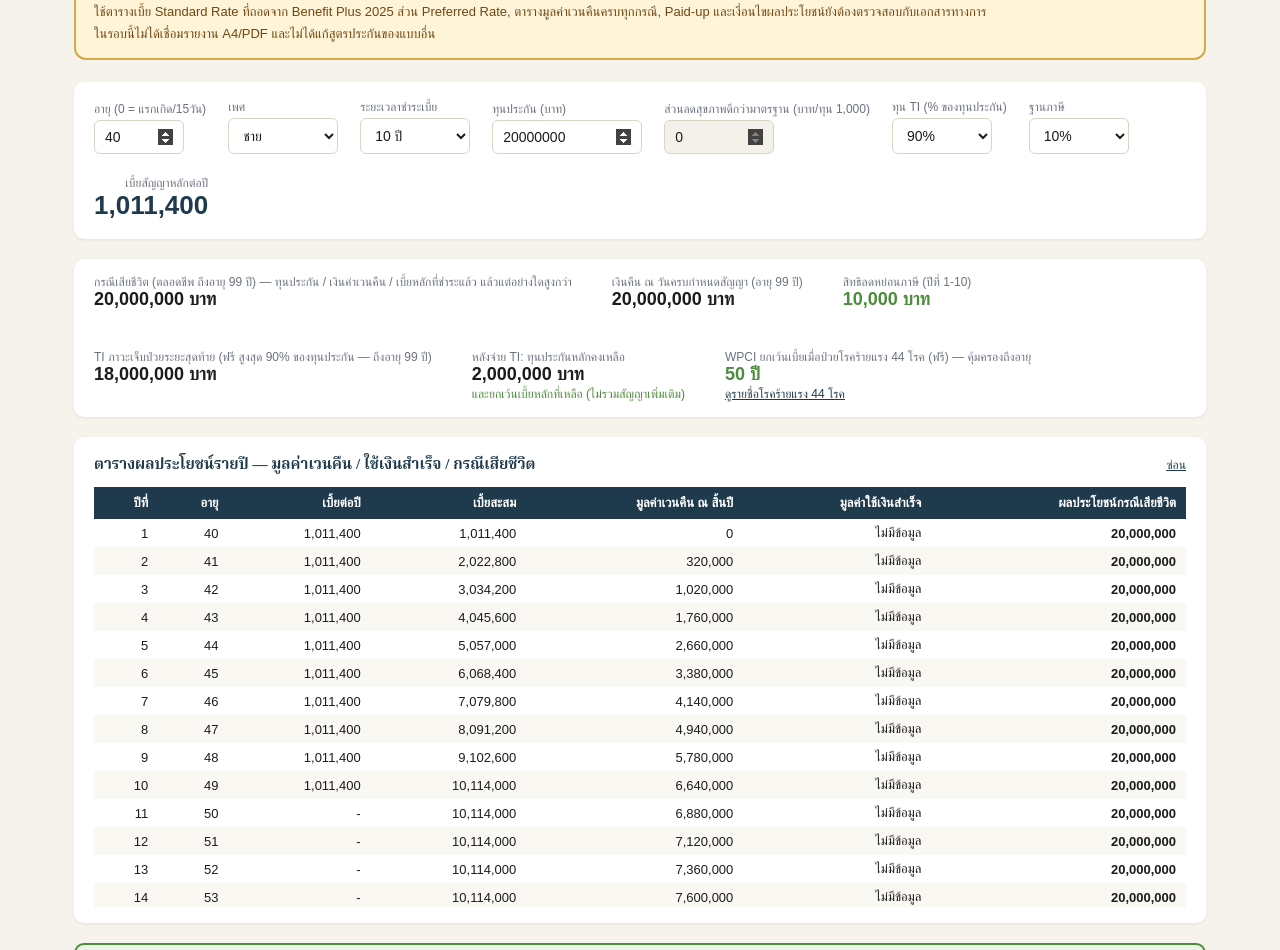
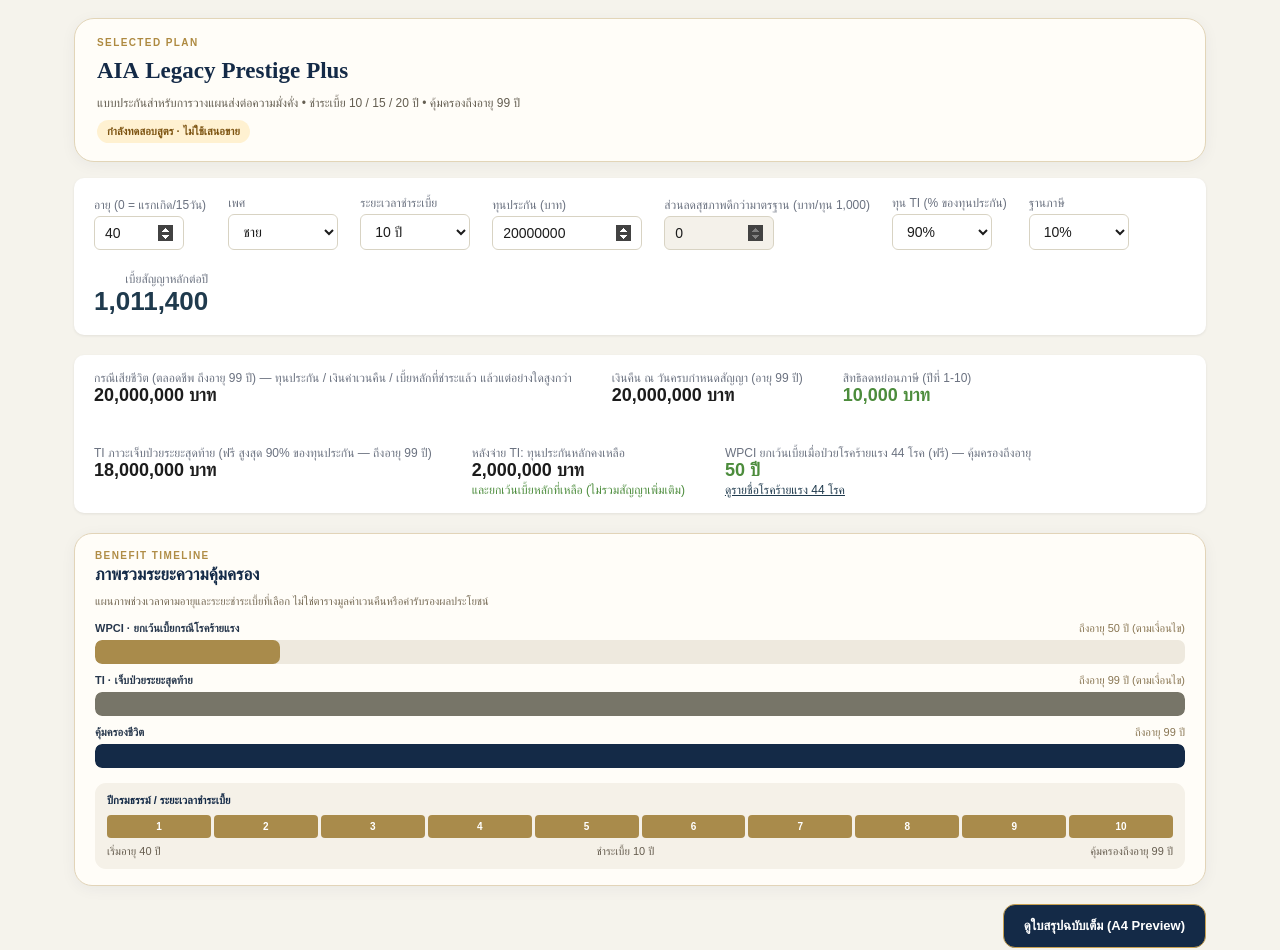
Before and after one commit to dittitaboonruen/agent-activity-tracker, a Next.js app: page /agent/calculators/legacy-prestige-plus in a window 1280 px wide. Shown: the part 142-1092 px from the top of the page. Built offline with nearby package versions, Linux system fonts and the light colour scheme; a web font is replaced by a local one.

Commit message:
ui(legacy UAT): add Excellent-style selected plan, timeline and full A4 summary dialog

```diff
--- a/app/agent/calculators/legacy-prestige-plus/page.tsx
+++ b/app/agent/calculators/legacy-prestige-plus/page.tsx
@@ -179,6 +179,7 @@ export default function App() {
   const [tiPct, setTiPct] = useState(90);
   const [showCv, setShowCv] = useState(true);
   const [showWpci, setShowWpci] = useState(false);
+  const [showFullReport, setShowFullReport] = useState(false);
   const [taxR, setTaxR] = useState(0.10);
 
   const [hhWant, setHhWant] = useState(false);
@@ -215,6 +216,10 @@ export default function App() {
   const grandTotal = main + hh + mp.total + hhk + tpdP + ic + cip;
   const displayedTotal = main;
   const taxDeduct = Math.min(main, 100000) * taxR;
+  const wpciEndAge = Math.min(clampedAge + term, 80);
+  const coverageYears = Math.max(1, 99 - clampedAge);
+  const payYears = Math.min(term, coverageYears);
+  const percent=(agePoint)=> Math.max(0, Math.min(100, ((agePoint-clampedAge)/coverageYears)*100));
 
   const riderRows = [
     {
@@ -261,24 +266,21 @@ export default function App() {
         input[type=number]::-webkit-inner-spin-button { opacity: 1; }
       `}</style>
 
-      <div style={{ padding: "16px 24px", display: "flex", alignItems: "center", gap: 16, flexWrap: "wrap", borderBottom: "1px solid #E2DCC8", background: "#fff" }}>
-        <span style={{ display: "inline-block", background: TEAL, color: "#fff", fontWeight: 700, fontSize: 13, padding: "6px 16px", borderRadius: 6 }}>
-          AIA Legacy Prestige Plus (Non Par)
-        </span>
-        <span style={{ fontSize: 13, color: "#6b7280" }}>เอไอเอ เลกาซี เพรสทีจ พลัส จ่าย 10 / 15 / 20 ปี คุ้มครองตลอดชีพ — ทุน 10 ล้านบาทขึ้นไป</span>
-        <div style={{ flex: 1 }} />
-        <span style={{ fontSize: 13, color: "#6b7280" }}>Royal Partners — Sandbox สำหรับทดสอบ</span>
-      </div>
-
       <div style={{maxWidth:1180,margin:"16px auto 0",padding:"0 24px"}}>
-        <a href="/agent/calculators" style={{fontSize:13,color:"#1F3A4D",textDecoration:"none",fontWeight:700}}>← กลับ Insurance Calculator</a>
+        <div style={{fontSize:12,color:"#9B7A35",fontWeight:800,letterSpacing:1}}>ROYAL PARTNER · SELECTED PLAN / SANDBOX</div>
         <div role="status" style={{marginTop:12,padding:"14px 18px",background:"#fff4d8",color:"#704713",border:"2px solid #d4a946",borderRadius:12,fontFamily:"'IBM Plex Sans Thai',sans-serif",fontSize:13,lineHeight:1.65}}>
           <strong>โหมดทดสอบ (Preview / UAT) — ไม่ใช้เสนอขายหรือออกใบเสนอราคา</strong>
           <div>ใช้ตารางเบี้ย Standard Rate ที่ถอดจาก Benefit Plus 2025 ส่วน Preferred Rate, ตารางมูลค่าเวนคืนครบทุกกรณี, Paid-up และเงื่อนไขผลประโยชน์ยังต้องตรวจสอบกับเอกสารทางการ</div>
-          <div>ในรอบนี้ไม่ได้เชื่อมรายงาน A4/PDF และไม่ได้แก้สูตรประกันของแบบอื่น</div>
+          <div>ใบสรุป A4 ใช้ตรวจรูปแบบเท่านั้น ยังไม่รองรับดาวน์โหลด PDF และไม่ได้แก้สูตรประกันของแบบอื่น</div>
         </div>
       </div>
       <div style={{ padding: "22px 24px 60px", maxWidth: 1180, margin: "0 auto" }}>
+        <section style={{background:"#fffdf8",border:"1px solid #E2D5B8",borderRadius:20,padding:"18px 22px",marginBottom:16,boxShadow:"0 3px 15px rgba(20,42,71,.05)"}}>
+          <div style={{fontSize:10,fontWeight:800,letterSpacing:"1.4px",color:"#AE8A41"}}>SELECTED PLAN</div>
+          <h2 style={{fontFamily:"'Noto Serif Thai',serif",fontSize:23,margin:"6px 0",color:"#142A47"}}>AIA Legacy Prestige Plus</h2>
+          <p style={{fontSize:12,margin:0,color:"#645E51"}}>แบบประกันสำหรับการวางแผนส่งต่อความมั่งคั่ง • ชำระเบี้ย 10 / 15 / 20 ปี • คุ้มครองถึงอายุ 99 ปี</p>
+          <span style={{display:"inline-block",marginTop:10,padding:"5px 10px",borderRadius:999,background:"#FFF1D1",color:"#7D5412",fontSize:11,fontWeight:800}}>กำลังทดสอบสูตร · ไม่ใช้เสนอขาย</span>
+        </section>
         {/* inputs */}
         <div style={{ background: CARD_BG, borderRadius: 10, padding: "18px 20px", display: "flex", flexWrap: "wrap", gap: 22, alignItems: "flex-end", marginBottom: 20, boxShadow: "0 1px 3px rgba(0,0,0,0.08)" }}>
           <Field label="อายุ (0 = แรกเกิด/15วัน)">
@@ -352,6 +354,46 @@ export default function App() {
             <div style={{ fontSize: 18, fontWeight: 700, color: GREEN }}>{Math.min(clampedAge + term, 80)} ปี</div>
             <div onClick={() => setShowWpci(!showWpci)} style={{ fontSize: 12, color: TEAL, cursor: "pointer", textDecoration: "underline", marginTop: 2 }}>{showWpci ? "ซ่อนรายชื่อโรค" : "ดูรายชื่อโรคร้ายแรง 44 โรค"}</div>
           </div>
+        </div>
+
+
+        {/* Legacy coverage timeline — a conceptual diagram, not calculated policy value */}
+        <section style={{border:"1px solid #e2d4b8",borderRadius:18,background:"#fffdf8",padding:"16px 20px",marginBottom:18,boxShadow:"0 3px 15px rgba(20,42,71,.05)"}}>
+          <div style={{fontSize:10,color:"#b08d47",fontWeight:800,letterSpacing:1.4}}>BENEFIT TIMELINE</div>
+          <h3 style={{fontSize:17,color:"#142a47",margin:"4px 0 10px"}}>ภาพรวมระยะความคุ้มครอง</h3>
+          <p style={{fontSize:11,color:"#766a55",margin:"0 0 14px"}}>แผนภาพช่วงเวลาตามอายุและระยะชำระเบี้ยที่เลือก ไม่ใช่ตารางมูลค่าเวนคืนหรือคำรับรองผลประโยชน์</p>
+          {[
+            {label:"WPCI · ยกเว้นเบี้ยกรณีโรคร้ายแรง",end:wpciEndAge,color:"#A98B4B",note:"ถึงอายุ "+wpciEndAge+" ปี (ตามเงื่อนไข)"},
+            {label:"TI · เจ็บป่วยระยะสุดท้าย",end:99,color:"#777568",note:"ถึงอายุ 99 ปี (ตามเงื่อนไข)"},
+            {label:"คุ้มครองชีวิต",end:99,color:"#142a47",note:"ถึงอายุ 99 ปี"},
+          ].map((bar)=>(
+            <div key={bar.label} style={{margin:"10px 0"}}>
+              <div style={{display:"flex",justifyContent:"space-between",gap:10,fontSize:11,fontWeight:700,color:"#27374c",marginBottom:5}}>
+                <span>{bar.label}</span><span style={{color:"#887552",fontWeight:500}}>{bar.note}</span>
+              </div>
+              <div style={{height:24,background:"#EEE9DE",borderRadius:7,overflow:"hidden"}}>
+                <div style={{width:percent(bar.end)+"%",height:"100%",background:bar.color,borderRadius:7,minWidth:6}}/>
+              </div>
+            </div>
+          ))}
+          <div style={{marginTop:15,borderRadius:11,background:"#F5F1E8",padding:"11px 12px"}}>
+            <div style={{fontSize:11,fontWeight:700,color:"#142a47",marginBottom:8}}>ปีกรมธรรม์ / ระยะเวลาชำระเบี้ย</div>
+            <div style={{display:"flex",gap:3}}>
+              {Array.from({length:Math.min(20,term)},(_,i)=>(
+                <div key={i} style={{flex:1,textAlign:"center",background:"#A98B4B",color:"#fff",padding:"6px 0",borderRadius:4,fontSize:10,fontWeight:800}}>{i+1}</div>
+              ))}
+            </div>
+            <div style={{display:"flex",justifyContent:"space-between",marginTop:7,fontSize:11,color:"#655C4E"}}>
+              <span>เริ่มอายุ {clampedAge} ปี</span>
+              <span>ชำระเบี้ย {term} ปี</span>
+              <span>คุ้มครองถึงอายุ 99 ปี</span>
+            </div>
+          </div>
+        </section>
+        <div style={{display:"flex",justifyContent:"flex-end",marginBottom:18}}>
+          <button type="button" onClick={()=>setShowFullReport(true)} style={{background:"#142a47",color:"#fff",border:"1px solid #C8A151",borderRadius:12,padding:"13px 20px",fontWeight:800,cursor:"pointer",fontSize:13}}>
+            ดูใบสรุปฉบับเต็ม (A4 Preview)
+          </button>
         </div>
 
         {showWpci && (
@@ -435,6 +477,46 @@ export default function App() {
           ตัวเลขจากต้นแบบทดสอบเท่านั้น ไม่ใช่ใบเสนอราคาหรือเอกสารรับรองผลประโยชน์ ต้องตรวจสอบตารางและเงื่อนไขทางการก่อนใช้งานจริง
         </div>
       </div>
+
+      {showFullReport && (
+        <div role="dialog" aria-modal="true" aria-label="ใบสรุป AIA Legacy Prestige Plus" style={{position:"fixed",inset:0,zIndex:9999,background:"rgba(7,18,34,.84)",overflowY:"auto",padding:"24px 12px"}}>
+          <div style={{maxWidth:820,margin:"0 auto"}}>
+            <div style={{display:"flex",justifyContent:"space-between",alignItems:"center",gap:12,marginBottom:12}}>
+              <div style={{fontSize:13,color:"#fff",fontWeight:800}}>ใบสรุปฉบับเต็ม · ตัวอย่าง A4</div>
+              <button type="button" onClick={()=>setShowFullReport(false)} style={{background:"#fff",color:"#142A47",fontSize:12,padding:"10px 17px",borderRadius:10,border:0,cursor:"pointer",fontWeight:800}}>ปิดใบสรุป ✕</button>
+            </div>
+            <article style={{background:"#fffdf8",minHeight:960,boxShadow:"0 20px 60px rgba(0,0,0,.3)",padding:25,color:"#152b46",borderRadius:5}}>
+              <header style={{background:"#142a47",padding:"22px 25px",color:"#fff",borderBottom:"4px solid #C9A45E"}}>
+                <div style={{fontSize:11,color:"#e6c88a"}}>ROYAL PARTNER · LEGACY PLAN</div>
+                <h2 style={{fontSize:24,margin:"6px 0"}}>AIA Legacy Prestige Plus</h2>
+                <div style={{fontSize:11}}>สรุปตัวอย่างเพื่อทดสอบระบบ · ยังไม่ใช่เอกสารประกอบการขาย</div>
+              </header>
+              <div style={{marginTop:17,display:"grid",gridTemplateColumns:"repeat(2,minmax(0,1fr))",gap:10}}>
+                {[
+                  ["อายุ / เพศ",clampedAge+" ปี / "+gender],
+                  ["ระยะชำระเบี้ย",term+" ปี"],
+                  ["ทุนประกันหลัก",fmt(sumIns)+" บาท"],
+                  ["เบี้ยหลักมาตรฐาน / ปี",fmt(main)+" บาท"],
+                  ["จำนวนเบี้ยที่ชำระ (ตามระยะ)",fmt(main*term)+" บาท (ประมาณการ)"],
+                  ["TI (ตามสัดส่วนที่เลือก)",fmt(sumIns*tiPct/100)+" บาท — เพดานตัวอย่าง"],
+                ].map(([label,value])=><div key={label} style={{padding:"13px",background:"#F7F0E3",borderRadius:11,border:"1px solid #e4d7bd"}}><div style={{fontSize:11,color:"#6A5F4D"}}>{label}</div><div style={{fontWeight:800,marginTop:4,fontSize:14}}>{value}</div></div>)}
+              </div>
+              <section style={{marginTop:20}}>
+                <h3 style={{fontSize:16,borderBottom:"2px solid #c9a45e",paddingBottom:8}}>ภาพรวมผลประโยชน์</h3>
+                <div style={{fontSize:12,lineHeight:2.1}}>
+                  <div>• ความคุ้มครองชีวิตตามนิยามสัญญาเพิ่มเติม ถึงอายุ 99 ปี</div>
+                  <div>• WPCI ยกเว้นเบี้ยเมื่อเข้าเงื่อนไขโรคร้ายแรง — คุ้มครองถึงอายุ {wpciEndAge} ปี</div>
+                  <div>• TI เจ็บป่วยระยะสุดท้าย — ภายใต้เงื่อนไขของสัญญา</div>
+                  <div>• มูลค่าเวนคืนและมูลค่าใช้เงินสำเร็จ: ยังไม่มีตารางที่ผ่านการตรวจครบทุกกรณี</div>
+                </div>
+              </section>
+              <div style={{marginTop:24,padding:15,background:"#fff0d8",borderLeft:"4px solid #c69b50",fontSize:11,lineHeight:1.8}}>
+                <strong>UAT ONLY — NOT FOR SALES</strong><div>อัตราเบี้ยมาตรฐานอยู่ระหว่างตรวจสอบกับ Benefit Plus; Preferred Rate, มูลค่าเวนคืน, Paid-up และการจ่ายผลประโยชน์จริงยังไม่ผ่าน QA ครบถ้วน รายงานนี้ไม่มีการรับรองจากบริษัทประกัน</div>
+              </div>
+            </article>
+          </div>
+        </div>
+      )}
     </div>
   );
 }
```
